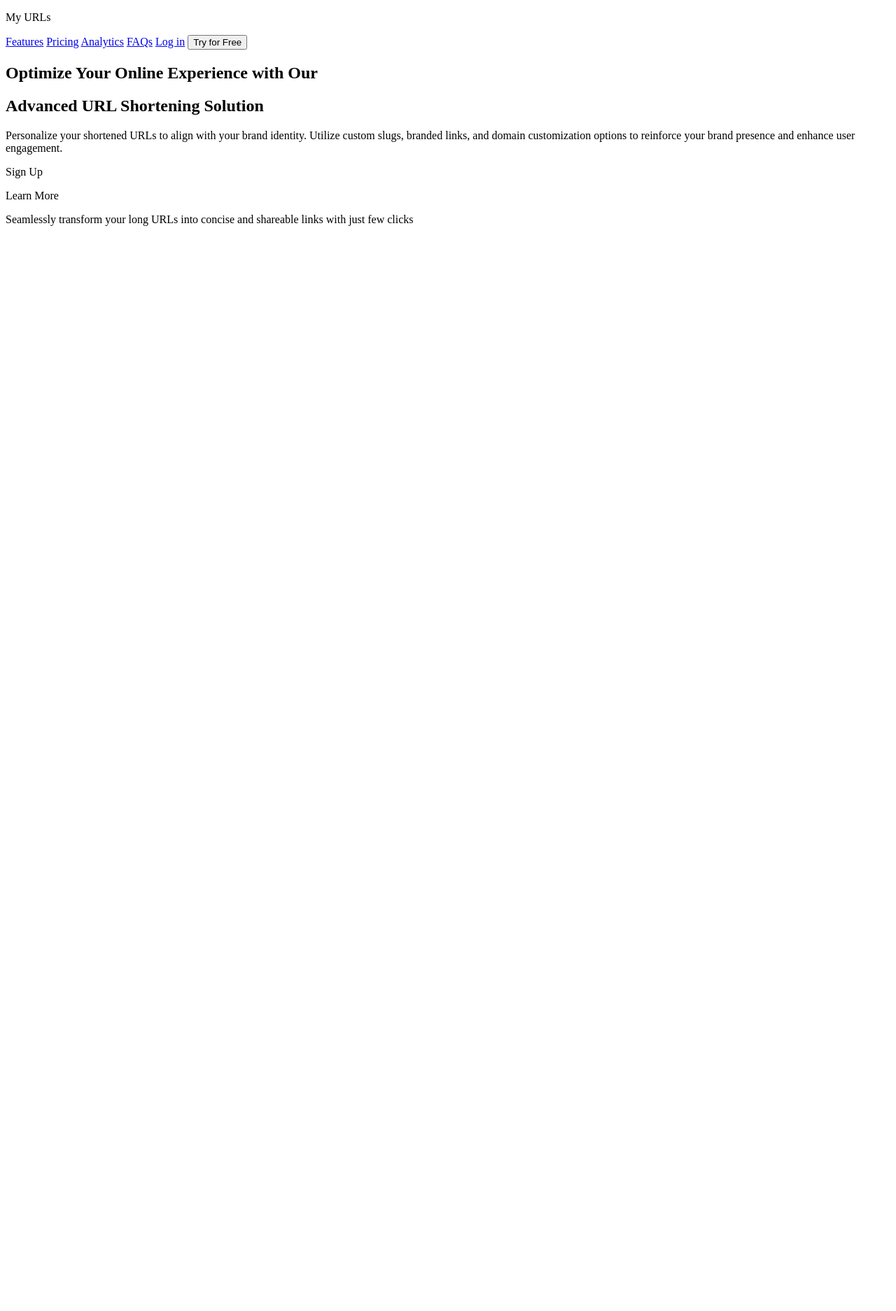
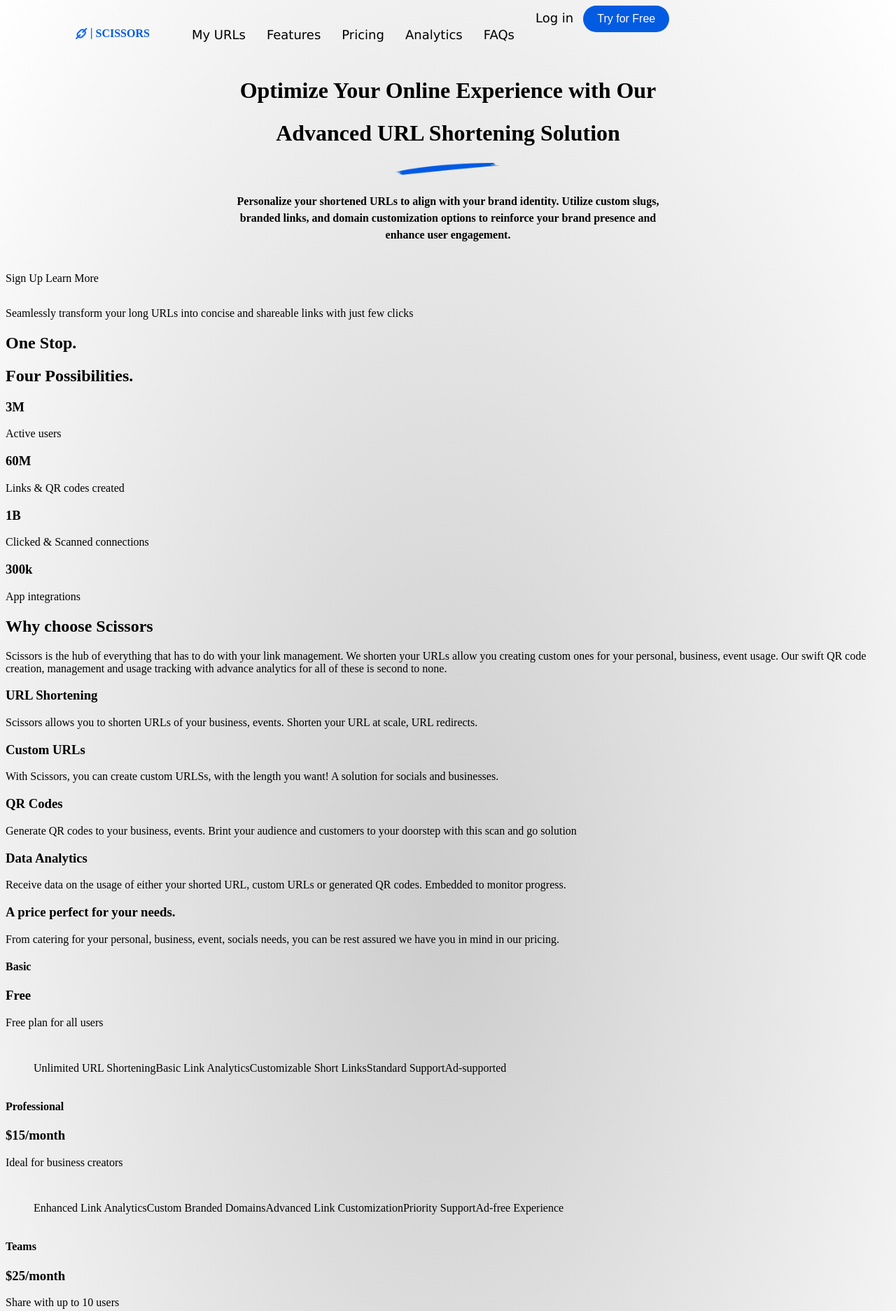
Before and after one commit to osadeleke/altschool-first_semester_assignment, a plain HTML site: page index.html in a window 1280 px wide. Shown: the top 1874 px of the page at 70% size. Before the commit the page ends 800 px from the top, so only its background shows below. Drawn offline with Linux system fonts and the light colour scheme.

Commit message:
Add skeletal features + colors + other features

```diff
--- a/index.html
+++ b/index.html
@@ -3,36 +3,196 @@
   <head>
     <meta charset="UTF-8" />
     <meta name="viewport" content="width=device-width, initial-scale=1.0" />
+    <link rel="stylesheet" href="styles.css" />
     <title>AltSchool First Semester Assignment</title>
   </head>
+
   <body>
-    <nav>
-      <p>My URLs</p>
-      <a href="features.html">Features</a>
-      <a href="pricing.html">Pricing</a>
-      <a href="#">Analytics</a>
-      <a href="#">FAQs</a>
-      <a href="#">Log in</a>
-      <button>Try for Free</button>
-    </nav>
+      <div class="header">
+        <div class="logo">
+          <img src="icons/icon1-chains.png" alt="scissors logo" />
+          <img src="icons/icon2-line.png" alt="" />
+          <h4>SCISSORS</h4>
+        </div>
 
-    <div>
-      <h2>Optimize Your Online Experience with Our</h2>
-      <h2>Advanced URL Shortening Solution</h2>
+        <div class="navigation">
+          <nav>
+            <ul>
+              <li><a href="#">My URLs</a></li>
+              <li class="dropdown">
+                <a href="#features">Features</a>
+                <ul class="dropdown-menu">
+                  <li><a href="#">Option 1</a></li>
+                  <li><a href="#">Option 2</a></li>
+                </ul>
+              </li>
+              <li><a href="#pricing">Pricing</a></li>
+              <li><a href="#">Analytics</a></li>
+              <li><a href="#faqs">FAQs</a></li>
+            </ul>
+          </nav>
+        </div>
+
+          <div class="header-end">
+            <a href="#">Log in</a>
+            <button class="log-in">Try for Free</button>
+          </div>
+      </div>
+
+      <div class="mid">
+        <h1 class="mid1">Optimize Your Online Experience with Our</h1>
+        <h1 class="mid2">Advanced URL Shortening Solution</h1>
+        <img src="icons/icon3-brush.png" alt="">
+        <h4 class="mid3">
+          Personalize your shortened URLs to align with your brand identity.
+          Utilize custom slugs,<br>branded links, and domain customization options
+          to reinforce your brand presence and<br>enhance user engagement.
+        </h4>
+        <p>Sign Up</p>
+        <p>Learn More</p>
+      </div>
+
+      <div>
+        <p>
+          Seamlessly transform your long URLs into concise and shareable links
+          with just few clicks
+        </p>
+      </div>
+    </div>
+
+    <div id="features">
+      <h2>One Stop.</h2>
+      <h2>Four Possibilities.</h2>
+      <h3>3M</h3>
+      <p>Active users</p>
+      <h3>60M</h3>
+      <p>Links & QR codes created</p>
+      <h3>1B</h3>
+      <p>Clicked & Scanned connections</p>
+      <h3>300k</h3>
+      <p>App integrations</p>
+      <h2>Why choose Scissors</h2>
       <p>
-        Personalize your shortened URLs to align with your brand identity.
-        Utilize custom slugs, branded links, and domain customization options to
-        reinforce your brand presence and enhance user engagement.
+        Scissors is the hub of everything that has to do with your link
+        management. We shorten your URLs allow you creating custom ones for your
+        personal, business, event usage. Our swift QR code creation, management
+        and usage tracking with advance analytics for all of these is second to
+        none.
       </p>
-      <p>Sign Up</p>
-      <p>Learn More</p>
+      <h3>URL Shortening</h3>
+      <p>
+        Scissors allows you to shorten URLs of your business, events. Shorten
+        your URL at scale, URL redirects.
+      </p>
+      <h3>Custom URLs</h3>
+      <p>
+        With Scissors, you can create custom URLSs, with the length you want! A
+        solution for socials and businesses.
+      </p>
+      <h3>QR Codes</h3>
+      <p>
+        Generate QR codes to your business, events. Brint your audience and
+        customers to your doorstep with this scan and go solution
+      </p>
+      <h3>Data Analytics</h3>
+      <p>
+        Receive data on the usage of either your shorted URL, custom URLs or
+        generated QR codes. Embedded to monitor progress.
+      </p>
+    </div>
+
+    <div id="pricing">
+      <h3>A price perfect for your needs.</h3>
+      <p>
+        From catering for your personal, business, event, socials needs, you can
+        be rest assured we have you in mind in our pricing.
+      </p>
+
+      <div>
+        <h4>Basic</h4>
+        <h3>Free</h3>
+        <p>Free plan for all users</p>
+        <ul>
+          <li>Unlimited URL Shortening</li>
+          <li>Basic Link Analytics</li>
+          <li>Customizable Short Links</li>
+          <li>Standard Support</li>
+          <li>Ad-supported</li>
+        </ul>
+      </div>
+
+      <div>
+        <h4>Professional</h4>
+        <h3>$15/month</h3>
+        <p>Ideal for business creators</p>
+        <ul>
+          <li>Enhanced Link Analytics</li>
+          <li>Custom Branded Domains</li>
+          <li>Advanced Link Customization</li>
+          <li>Priority Support</li>
+          <li>Ad-free Experience</li>
+        </ul>
+      </div>
+
+      <div>
+        <h4>Teams</h4>
+        <h3>$25/month</h3>
+        <p>Share with up to 10 users</p>
+        <ul>
+          <li>Team collaboration</li>
+          <li>User Roles and Permissions</li>
+          <li>Enhanced Security</li>
+          <li>API Access</li>
+          <li>Dedicated Account Manager</li>
+        </ul>
+      </div>
+
+      <button>Get custom Pricing</button>
+      <button>Select Pricing</button>
     </div>
 
     <div>
+      <form action="">
+        <input type="text" placeholder="Paste URL here..." />
+        <br />
+        <br />
+        <input type="text" />
+      </form>
+    </div>
+
+    <div id="faqs">
+      <h2>FAQs</h2>
+      <h4>How does URL Shortening work?</h4>
       <p>
-        Seamlessly transform your long URLs into concise and shareable links
-        with just few clicks
+        URL shortening works by taking a long URL and creating a shorter,
+        condensed version that redirects to the original URL. When a user clicks
+        on the shortened link, they are redirected to the intended destination.
       </p>
+      <hr />
+      <p>
+        Is it neccessary to create an account to use the URL Shortening service?
+      </p>
+      <hr />
+      <p>Are the shortened links permanent? Will they expire?</p>
+      <hr />
+      <p>Are there any limitations on the number of URLs I can shorten?</p>
+      <hr />
+      <p>Can I customize the shortened URLs to reflect my brand or content?</p>
+      <hr />
+      <p>Can I track the performance of my shortened URLs?</p>
+      <hr />
+      <p>
+        How secure is the URL shortening service? Are the shortened links
+        protected against spam or malicious activity?
+      </p>
+      <hr />
+      <p>What is a QR code and what can it do?</p>
+      <hr />
+      <p>
+        is there an API available for integrating the URL shortening service
+        into my own applications or websites?
+      </p>
+      <hr />
     </div>
   </body>
 </html>
--- /dev/null
+++ b/styles.css
@@ -0,0 +1,111 @@
+body {
+  background: radial-gradient(ellipse at center, #cccccc, #ffffff);
+}
+
+.header {
+  display: flex;
+  /*align-items: center;
+  justify-content: center;
+  height: 10vh;*/
+}
+
+.logo {
+  display: flex;
+  align-items: center;
+  justify-content: left;
+  height: 10vh;
+  margin-left: 100px;
+}
+
+.header-end {
+  justify-content: center;
+}
+
+.logo h4 {
+  color: #035be2;
+  font-size: 16px;
+}
+
+.header img {
+  margin-right: 5px;
+  height: 16px;
+}
+
+.header a {
+  margin-right: 10px;
+  margin-left: 20px;
+  text-decoration: none;
+  color: inherit;
+  font-family: Verdana, Geneva, Tahoma, sans-serif;
+  font-size: 18px;
+}
+
+.dropdown-menu {
+  display: none;
+  position: absolute;
+}
+
+.dropdown:hover .dropdown-menu {
+  display: block;
+}
+
+ul {
+  display: inline-flex;
+  list-style: none;
+  padding-top: 15px;
+}
+
+.log-in {
+  background-color: #035be2;
+  color: white;
+  border-radius: 20px;
+  padding: 10px 20px;
+  border: none;
+  cursor: pointer;
+  font-size: 16px;
+}
+
+.log-in:hover {
+  background-color: darkblue;
+}
+
+.log-in-text {
+  color: #035be2;
+}
+
+.mid1 {
+  display: flex;
+  justify-content: center;
+  align-items: center;
+  height: 5vh;
+  text-align: center;
+}
+
+.mid2 {
+  display: flex;
+  justify-content: center;
+  align-items: center;
+  height: 5vh;
+  text-align: center;
+}
+
+.mid img {
+  display: block;
+  margin-left: auto;
+  margin-right: auto;
+  width: 150px;
+}
+
+.mid3 {
+  display: flex;
+  justify-content: center;
+  align-items: center;
+  height: 10vh;
+  text-align: center;
+  line-height: 1.5;
+}
+
+.mid p {
+  display: inline-flex;
+  align-items: center;
+}
```
Also changed, not shown: faq.html (added, +42 -0 lines), icons/icon1-chains.png (added), icons/icon2-line.png (added), icons/icon3-brush.png (added), icons/icon4-chainroundedge.png (added), icons/icon5-flatline.png (added).
